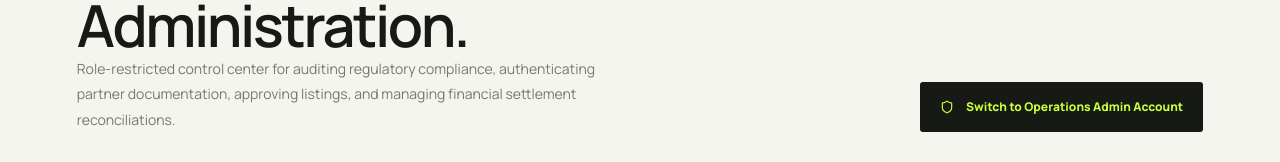
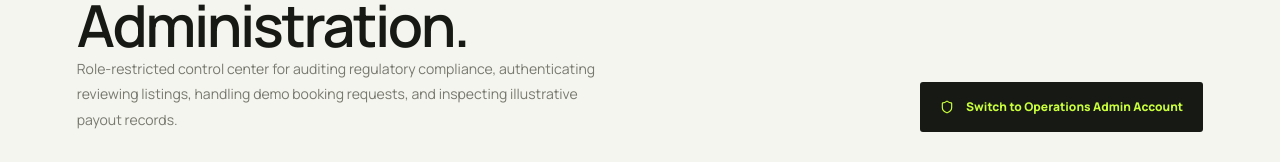
Before and after one commit to Syed-Haseeb97/mobility_03, a Next.js app: page /admin in a window 1280 px wide. Shown: the part 237-399 px from the top of the page. Built offline with nearby package versions, Linux system fonts and the light colour scheme; no server answers.

Commit message:
copy: clarify admin workspace is a demo operations view

```diff
--- a/app/admin/page.tsx
+++ b/app/admin/page.tsx
@@ -95,7 +95,7 @@ export default function AdminPage() {
           </h1>
           <p className="page-intro">
             Role-restricted control center for auditing regulatory compliance, authenticating
-            partner documentation, approving listings, and managing financial settlement reconciliations.
+            reviewing listings, handling demo booking requests, and inspecting illustrative payout records.
           </p>
         </div>
 
```
